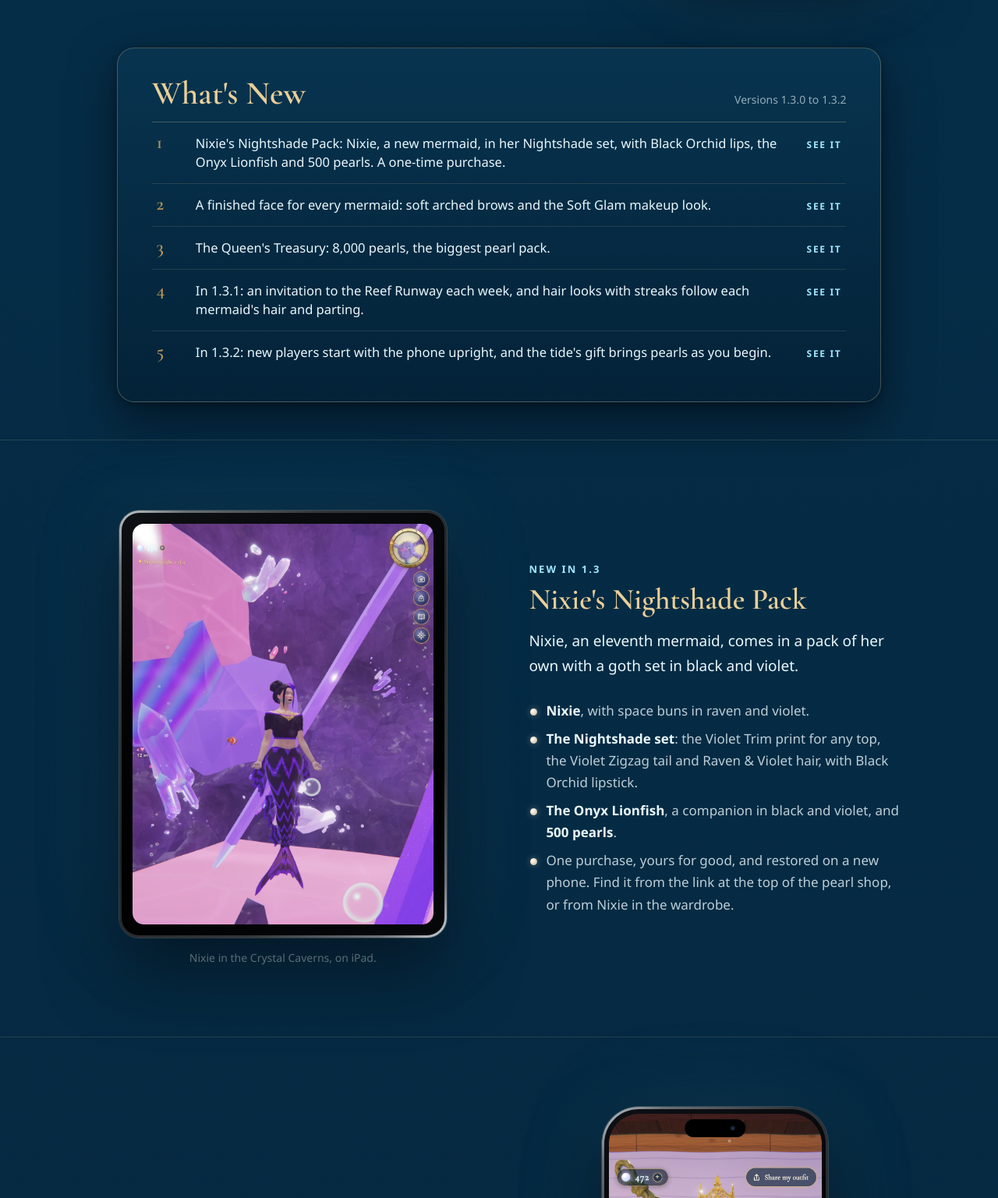
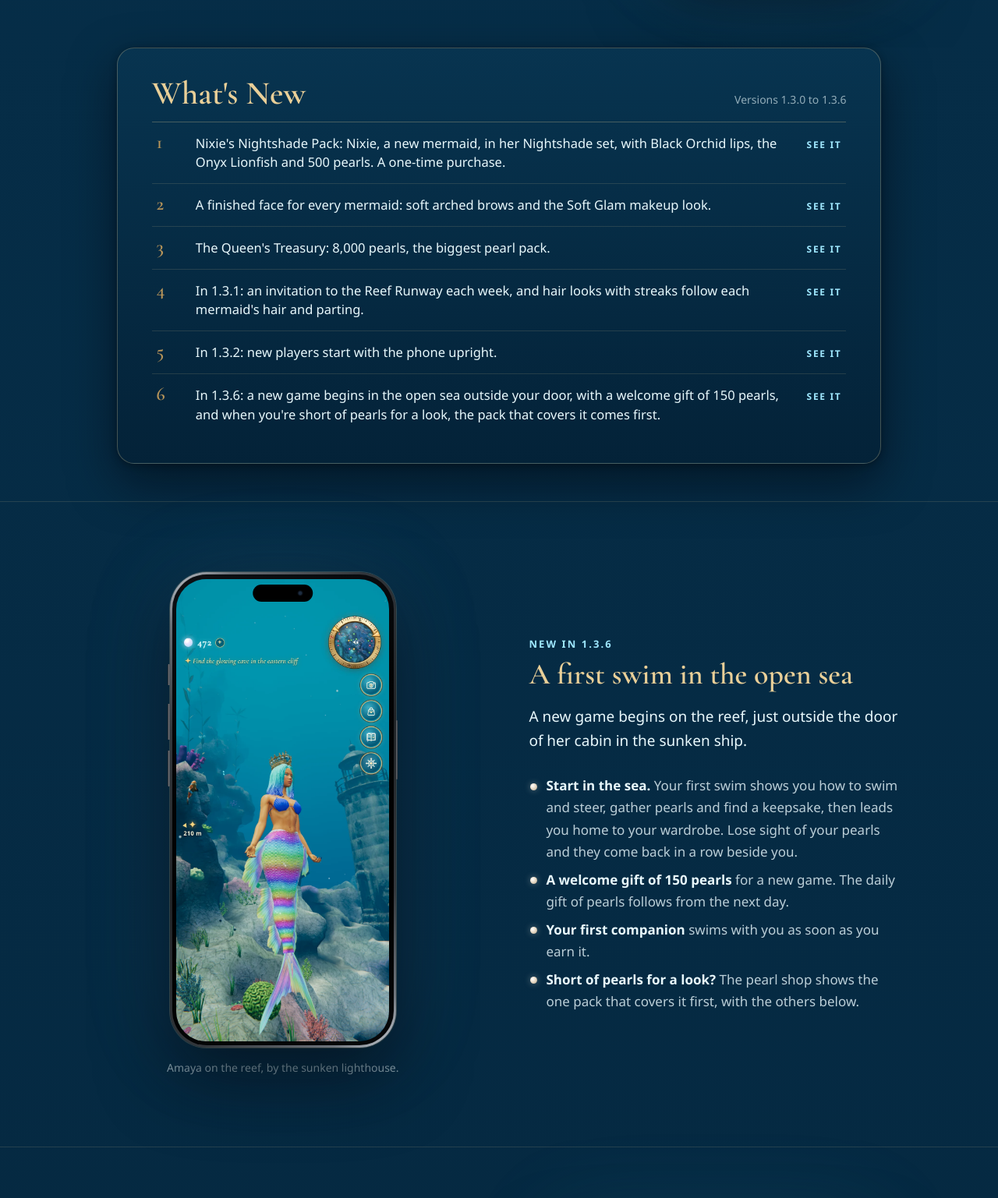
Before and after one commit to Buggyboi139/pearl-tide-site, a plain HTML site: page whats-new.html in a window 1280 px wide. Shown: the part 824-2361 px from the top of the page at 78% size. Drawn offline with Linux system fonts and the light colour scheme.

Commit message:
1.3.6: What's New, Help, Privacy (update check, analytics) and Support (the fresh-start card)

```diff
--- a/whats-new.html
+++ b/whats-new.html
@@ -4,12 +4,12 @@
   <meta charset="utf-8">
   <meta name="viewport" content="width=device-width, initial-scale=1, viewport-fit=cover">
   <title>What's new · Pearl Tide</title>
-  <meta name="description" content="New in version 1.3: Nixie's Nightshade Pack, the Queen's Treasury, a finished face for every mermaid, and an invitation to the Reef Runway each week.">
+  <meta name="description" content="New in version 1.3: Nixie's Nightshade Pack, the Queen's Treasury, a finished face for every mermaid, an invitation to the Reef Runway each week, and a new game that begins in the open sea.">
   <link rel="canonical" href="https://pearltide.world/whats-new.html">
   <meta property="og:type" content="website">
   <meta property="og:site_name" content="Pearl Tide">
   <meta property="og:title" content="What's new · Pearl Tide">
-  <meta property="og:description" content="New in version 1.3: Nixie's Nightshade Pack, the Queen's Treasury, a finished face for every mermaid, and an invitation to the Reef Runway each week.">
+  <meta property="og:description" content="New in version 1.3: Nixie's Nightshade Pack, the Queen's Treasury, a finished face for every mermaid, an invitation to the Reef Runway each week, and a new game that begins in the open sea.">
   <meta property="og:url" content="https://pearltide.world/whats-new.html">
   <meta property="og:image" content="https://pearltide.world/og.jpg">
   <meta property="og:image:width" content="1200">
@@ -36,7 +36,7 @@
     <div class="wn-copy">
       <p class="eyebrow">Pearl Tide · Version 1.3</p>
       <h1 id="hero-title">What's New in 1.3</h1>
-      <p class="wn-lead">Nixie, an eleventh mermaid, arrives in her Nightshade Pack. Every mermaid has a finished face, and the Reef Runway sends an invitation each week.</p>
+      <p class="wn-lead">Nixie, an eleventh mermaid, arrives in her Nightshade Pack. Every mermaid has a finished face, the Reef Runway sends an invitation each week, and a new game now begins in the open sea.</p>
       <div class="cta" data-dock-from>
         <a class="store-badge" href="https://apps.apple.com/app/pearl-tide-cozy-mermaid-life/id6820164397"><img src="/app-store-badge.svg" alt="Download on the App Store" width="144" height="48"></a>
         <p class="wn-tagline">Swim, style &amp; unwind at sea. On iPhone and iPad.</p>
@@ -56,16 +56,39 @@
     <div class="wn-card">
       <div class="wn-card-head">
         <h2 id="note-title">What's New</h2>
-        <p>Versions 1.3.0 to 1.3.2</p>
+        <p>Versions 1.3.0 to 1.3.6</p>
       </div>
       <ol class="wn-lines">
         <li><a href="#nixie"><span class="n">1</span><span>Nixie's Nightshade Pack: Nixie, a new mermaid, in her Nightshade set, with Black Orchid lips, the Onyx Lionfish and 500 pearls. A one-time purchase.</span><span class="go">See it</span></a></li>
         <li><a href="#more"><span class="n">2</span><span>A finished face for every mermaid: soft arched brows and the Soft Glam makeup look.</span><span class="go">See it</span></a></li>
         <li><a href="#more"><span class="n">3</span><span>The Queen's Treasury: 8,000 pearls, the biggest pearl pack.</span><span class="go">See it</span></a></li>
         <li><a href="#runway"><span class="n">4</span><span>In 1.3.1: an invitation to the Reef Runway each week, and hair looks with streaks follow each mermaid's hair and parting.</span><span class="go">See it</span></a></li>
-        <li><a href="#set-title"><span class="n">5</span><span>In 1.3.2: new players start with the phone upright, and the tide's gift brings pearls as you begin.</span><span class="go">See it</span></a></li>
+        <li><a href="#set-title"><span class="n">5</span><span>In 1.3.2: new players start with the phone upright.</span><span class="go">See it</span></a></li>
+        <li><a href="#sea"><span class="n">6</span><span>In 1.3.6: a new game begins in the open sea outside your door, with a welcome gift of 150 pearls, and when you're short of pearls for a look, the pack that covers it comes first.</span><span class="go">See it</span></a></li>
       </ol>
     </div>
+  </div>
+</section>
+
+<section class="wn-band" id="sea" aria-labelledby="sea-title">
+  <div class="wrap">
+    <div class="wn-copy">
+      <p class="eyebrow">New in 1.3.6</p>
+      <h3 id="sea-title">A first swim in the open sea</h3>
+      <p class="wn-lead">A new game begins on the reef, just outside the door of her cabin in the sunken ship.</p>
+      <ul class="wn-points">
+        <li><b>Start in the sea.</b> Your first swim shows you how to swim and steer, gather pearls and find a keepsake, then leads you home to your wardrobe. Lose sight of your pearls and they come back in a row beside you.</li>
+        <li><b>A welcome gift of 150 pearls</b> for a new game. The daily gift of pearls follows from the next day.</li>
+        <li><b>Your first companion</b> swims with you as soon as you earn it.</li>
+        <li><b>Short of pearls for a look?</b> The pearl shop shows the one pack that covers it first, with the others below.</li>
+      </ul>
+    </div>
+    <figure class="wn-media">
+      <a class="wn-open" href="/img/store-iphone-reef-1320.webp" data-view data-cap="On iPhone: Amaya on the reef by the sunken lighthouse, in the Rainbow Scale tail">
+        <div class="phone"><div class="screen"><img class="on" src="/img/store-iphone-reef-880.webp" alt="Amaya on the reef by the sunken lighthouse, in the Rainbow Scale tail" width="880" height="1912" loading="lazy" decoding="async"></div></div>
+      </a>
+      <figcaption class="wn-cap">Amaya on the reef, by the sunken lighthouse.</figcaption>
+    </figure>
   </div>
 </section>
 
```
Also changed, not shown: help.html (+3 -3 lines), privacy.html (+7 -4 lines), support.html (+3 -0 lines).
